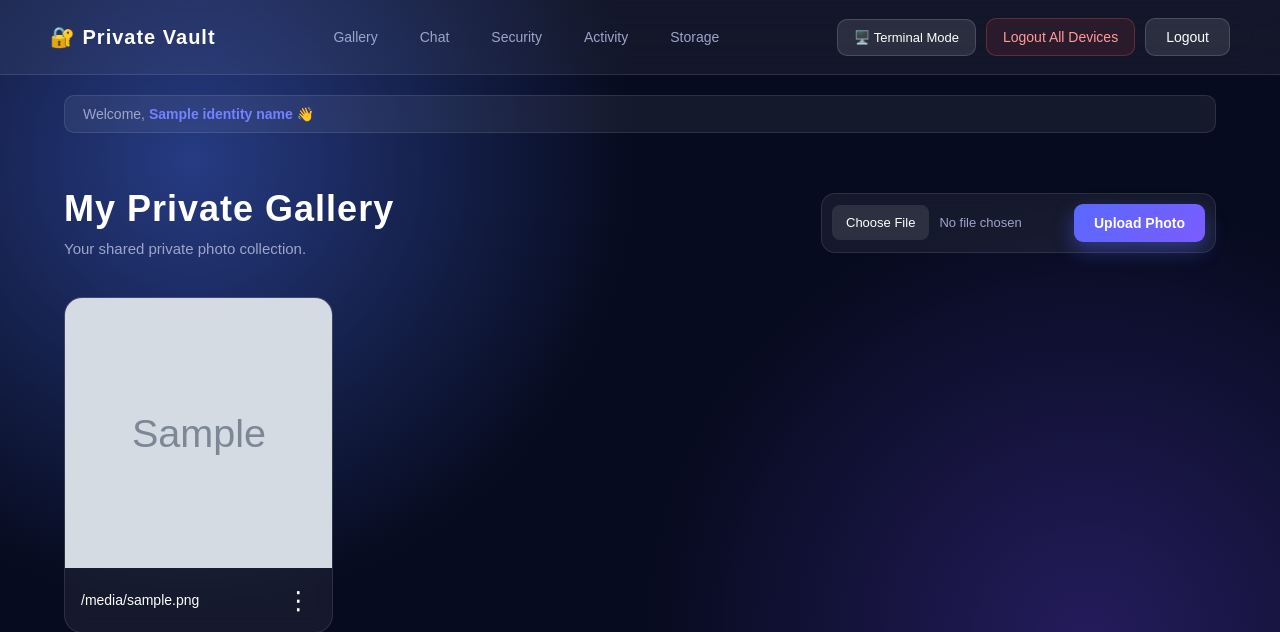
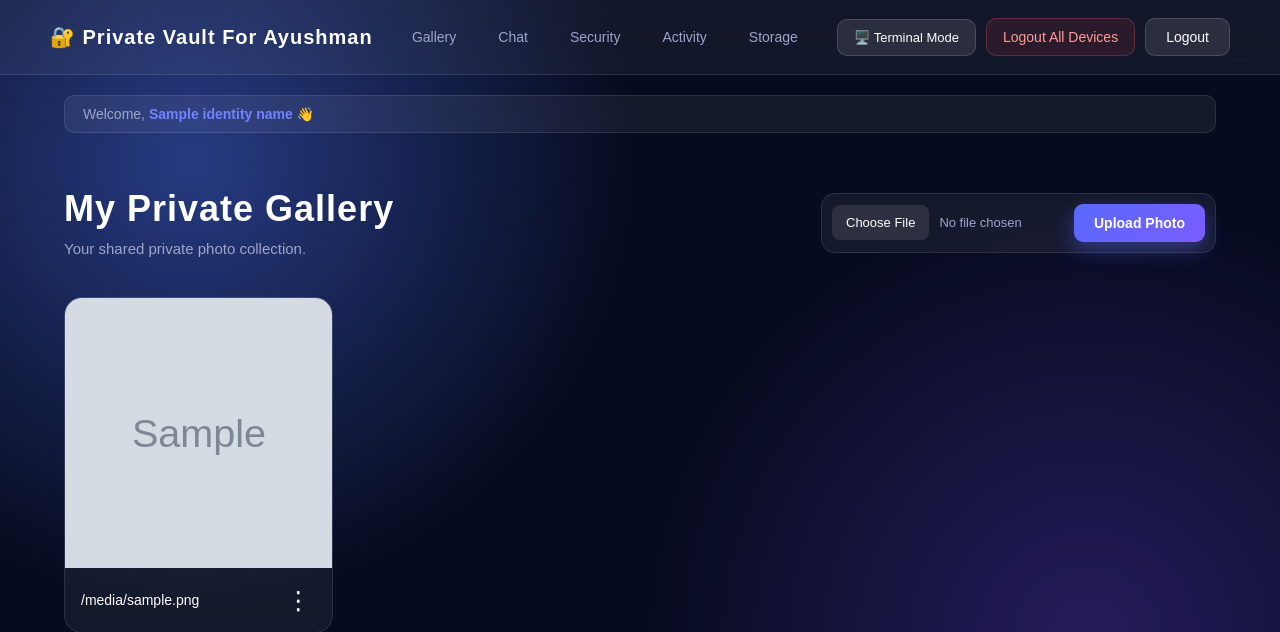
Before and after one commit to buildwithayushmansingh/aysh-private-vault, a Flask app: template templates/index.html in a window 1280 px wide. Shown: the top 632 px of the page. Run offline with Flask 3, Linux system fonts and the light colour scheme; the template is opened without the code that fills it: most values are stand-ins (such as "Sample title", 1, 10 or a date in 2020); grey boxes marked "Sample" are stand-in pictures.

Commit message:
Update project

```diff
--- a/templates/index.html
+++ b/templates/index.html
@@ -24,7 +24,7 @@
     <header class="navbar">
 
         <div class="logo">
-            🔐 Private Vault
+            🔐 Private Vault For Ayushman
         </div>
 
         <!-- PAGE TABS -->
```
